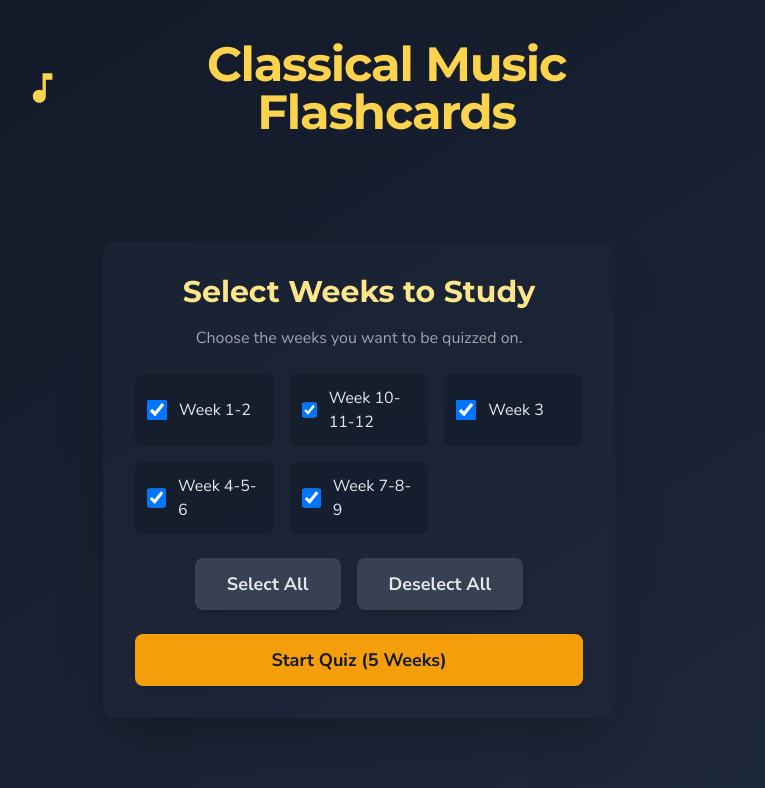
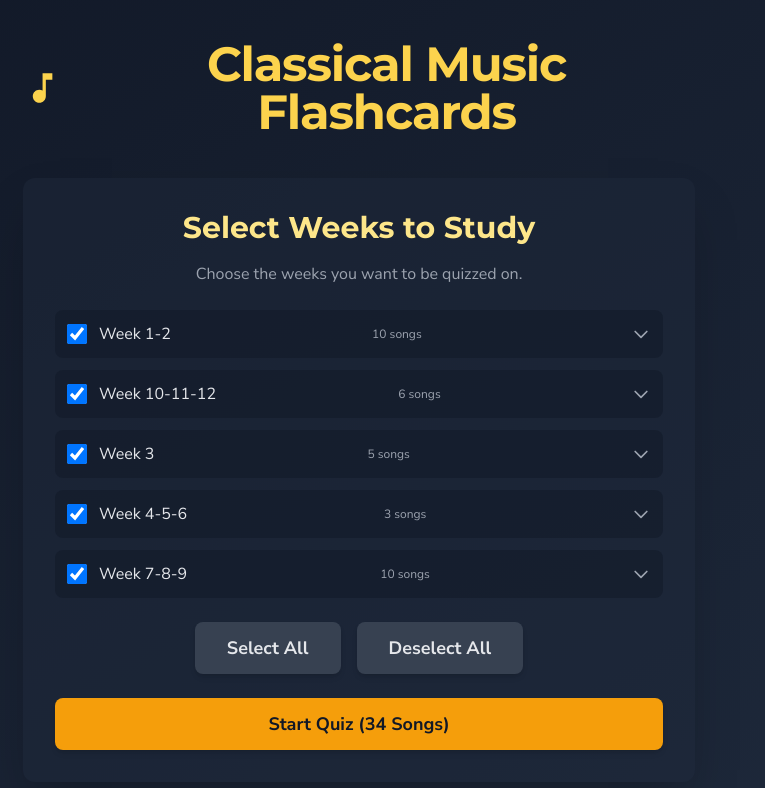
Before and after one commit to Nacnano/classical-music-flashcard, a Next.js app: page / in a window 1280 px wide. Shown: the top 788 px of the page, without its empty margins (281-1046 px from the left). Built offline with nearby package versions, Linux system fonts and the light colour scheme.

Commit message:
feat: add filter each songs

```diff
--- a/App.tsx
+++ b/App.tsx
@@ -52,9 +52,8 @@ const App: React.FC = () => {
   const [feedback, setFeedback] = useState<Feedback | null>(null);
   const [isLoading, setIsLoading] = useState(false); // For checking answers
 
-  const handleStartQuiz = (selectedWeeks: string[]) => {
-    const filteredList = MUSIC_LIST.filter(piece => selectedWeeks.includes(piece.week));
-    const shuffled = [...filteredList].sort(() => Math.random() - 0.5);
+  const handleStartQuiz = (selectedSongs: MusicPiece[]) => {
+    const shuffled = [...selectedSongs].sort(() => Math.random() - 0.5);
 
     setShuffledList(shuffled);
     setCurrentIndex(0);
--- a/components/FilterScreen.tsx
+++ b/components/FilterScreen.tsx
@@ -2,52 +2,172 @@
 
 import React, { useState } from 'react';
 import Button from './Button';
-import { WEEKS } from '../constants';
+import { WEEKS, MUSIC_LIST } from '../constants';
+import type { MusicPiece } from '../types';
 
 interface FilterScreenProps {
-  onStartQuiz: (selectedWeeks: string[]) => void;
+  onStartQuiz: (selectedSongs: MusicPiece[]) => void;
 }
 
 const FilterScreen: React.FC<FilterScreenProps> = ({ onStartQuiz }) => {
   const [selectedWeeks, setSelectedWeeks] = useState<string[]>(WEEKS);
+  const [selectedSongIds, setSelectedSongIds] = useState<Set<string>>(
+    new Set(MUSIC_LIST.map(song => `${song.composer}|${song.title}`))
+  );
+  const [expandedWeek, setExpandedWeek] = useState<string | null>(null);
+
+  const getSongId = (song: MusicPiece) => `${song.composer}|${song.title}`;
 
   const handleToggleWeek = (week: string) => {
-    setSelectedWeeks(prev =>
-      prev.includes(week) ? prev.filter(w => w !== week) : [...prev, week]
-    );
+    const songs = getSongsForWeek(week);
+    const isWeekSelected = selectedWeeks.includes(week);
+
+    if (isWeekSelected) {
+      // Deselect week and all its songs
+      setSelectedWeeks(prev => prev.filter(w => w !== week));
+      setSelectedSongIds(prev => {
+        const newSet = new Set(prev);
+        songs.forEach(song => newSet.delete(getSongId(song)));
+        return newSet;
+      });
+    } else {
+      // Select week and all its songs
+      setSelectedWeeks(prev => [...prev, week]);
+      setSelectedSongIds(prev => {
+        const newSet = new Set(prev);
+        songs.forEach(song => newSet.add(getSongId(song)));
+        return newSet;
+      });
+    }
   };
 
-  const handleSelectAll = () => setSelectedWeeks(WEEKS);
-  const handleDeselectAll = () => setSelectedWeeks([]);
+  const handleToggleSong = (song: MusicPiece) => {
+    const songId = getSongId(song);
+    setSelectedSongIds(prev => {
+      const newSet = new Set(prev);
+      if (newSet.has(songId)) {
+        newSet.delete(songId);
+      } else {
+        newSet.add(songId);
+      }
+
+      // Update week selection based on songs
+      const songsInWeek = getSongsForWeek(song.week);
+      const allSongsInWeekSelected = songsInWeek.every(s => newSet.has(getSongId(s)));
+      const noSongsInWeekSelected = songsInWeek.every(s => !newSet.has(getSongId(s)));
+
+      if (allSongsInWeekSelected && !selectedWeeks.includes(song.week)) {
+        setSelectedWeeks(prev => [...prev, song.week]);
+      } else if (noSongsInWeekSelected && selectedWeeks.includes(song.week)) {
+        setSelectedWeeks(prev => prev.filter(w => w !== song.week));
+      } else if (!allSongsInWeekSelected && selectedWeeks.includes(song.week)) {
+        setSelectedWeeks(prev => prev.filter(w => w !== song.week));
+      }
+
+      return newSet;
+    });
+  };
+
+  const toggleExpandWeek = (week: string) => {
+    setExpandedWeek(prev => (prev === week ? null : week));
+  };
+
+  const getSongsForWeek = (week: string) => {
+    return MUSIC_LIST.filter(piece => piece.week === week);
+  };
+
+  const handleSelectAll = () => {
+    setSelectedWeeks(WEEKS);
+    setSelectedSongIds(new Set(MUSIC_LIST.map(song => getSongId(song))));
+  };
+
+  const handleDeselectAll = () => {
+    setSelectedWeeks([]);
+    setSelectedSongIds(new Set());
+  };
 
   const handleSubmit = (e: React.FormEvent) => {
     e.preventDefault();
-    if (selectedWeeks.length > 0) {
-      onStartQuiz(selectedWeeks);
+    const selectedSongs = MUSIC_LIST.filter(song => selectedSongIds.has(getSongId(song)));
+    if (selectedSongs.length > 0) {
+      onStartQuiz(selectedSongs);
     }
   };
 
+  const getSelectedSongsCount = () => selectedSongIds.size;
+
   return (
-    <div className="w-full max-w-lg bg-slate-800/50 p-8 rounded-xl shadow-2xl animate-fade-in text-center">
+    <div className="w-full max-w-2xl bg-slate-800/50 p-8 rounded-xl shadow-2xl animate-fade-in text-center">
       <h2 className="text-3xl font-bold mb-4 text-amber-200">Select Weeks to Study</h2>
       <p className="text-gray-400 mb-6">Choose the weeks you want to be quizzed on.</p>
 
       <form onSubmit={handleSubmit}>
-        <div className="grid grid-cols-2 sm:grid-cols-3 gap-4 text-left my-6">
-          {WEEKS.map(week => (
-            <label
-              key={week}
-              className="flex items-center space-x-3 p-3 bg-gray-900/50 rounded-lg cursor-pointer hover:bg-gray-800 transition-colors"
-            >
+        <div className="grid grid-cols-1 gap-3 text-left my-6 max-h-96 overflow-y-auto">
+          {WEEKS.map(week => {
+            const songs = getSongsForWeek(week);
+            const isExpanded = expandedWeek === week;
+            return (
+              <div key={week} className="bg-gray-900/50 rounded-lg overflow-hidden">
+                <div className="flex items-center p-3 hover:bg-gray-800 transition-colors">
                   <input
                     type="checkbox"
                     checked={selectedWeeks.includes(week)}
                     onChange={() => handleToggleWeek(week)}
-                className="form-checkbox h-5 w-5 text-amber-500 bg-gray-700 border-gray-600 rounded focus:ring-amber-400 focus:ring-2"
+                    className="form-checkbox h-5 w-5 text-amber-500 bg-gray-700 border-gray-600 rounded focus:ring-amber-400 focus:ring-2 flex-shrink-0"
                   />
-              <span className="text-gray-200">{week}</span>
+                  <button
+                    type="button"
+                    onClick={() => toggleExpandWeek(week)}
+                    className="flex-1 flex items-center justify-between ml-3 text-left"
+                  >
+                    <span className="text-gray-200 font-medium">{week}</span>
+                    <span className="text-xs text-gray-400 mr-2">
+                      {songs.length} {songs.length === 1 ? 'song' : 'songs'}
+                    </span>
+                    <svg
+                      className={`w-5 h-5 text-gray-400 transition-transform ${isExpanded ? 'rotate-180' : ''}`}
+                      fill="none"
+                      stroke="currentColor"
+                      viewBox="0 0 24 24"
+                    >
+                      <path
+                        strokeLinecap="round"
+                        strokeLinejoin="round"
+                        strokeWidth={2}
+                        d="M19 9l-7 7-7-7"
+                      />
+                    </svg>
+                  </button>
+                </div>
+                {isExpanded && (
+                  <div className="px-3 pb-3 pt-1 space-y-1 bg-gray-900/70">
+                    {songs.map((song, index) => {
+                      const songId = getSongId(song);
+                      const isSelected = selectedSongIds.has(songId);
+                      return (
+                        <label
+                          key={index}
+                          className="flex items-center text-sm text-gray-300 pl-4 py-2 hover:bg-gray-800/50 rounded cursor-pointer transition-colors"
+                        >
+                          <input
+                            type="checkbox"
+                            checked={isSelected}
+                            onChange={() => handleToggleSong(song)}
+                            className="form-checkbox h-4 w-4 text-amber-500 bg-gray-700 border-gray-600 rounded focus:ring-amber-400 focus:ring-2 flex-shrink-0"
+                          />
+                          <div className="ml-3 flex-1 border-l-2 border-amber-500/30 pl-3">
+                            <span className="font-medium text-amber-300">{song.composer}</span>
+                            <span className="text-gray-400"> - </span>
+                            <span className="text-gray-300">{song.title}</span>
+                          </div>
                         </label>
-          ))}
+                      );
+                    })}
+                  </div>
+                )}
+              </div>
+            );
+          })}
         </div>
 
         <div className="flex justify-center gap-4 my-6">
@@ -61,10 +181,10 @@ const FilterScreen: React.FC<FilterScreenProps> = ({ onStartQuiz }) => {
 
         <Button
           type="submit"
-          disabled={selectedWeeks.length === 0}
+          disabled={getSelectedSongsCount() === 0}
           className="w-full disabled:opacity-50 disabled:cursor-not-allowed"
         >
-          Start Quiz ({selectedWeeks.length} {selectedWeeks.length === 1 ? 'Week' : 'Weeks'})
+          Start Quiz ({getSelectedSongsCount()} {getSelectedSongsCount() === 1 ? 'Song' : 'Songs'})
         </Button>
       </form>
     </div>
```
Lines whose indentation alone changed are shown as unchanged.
